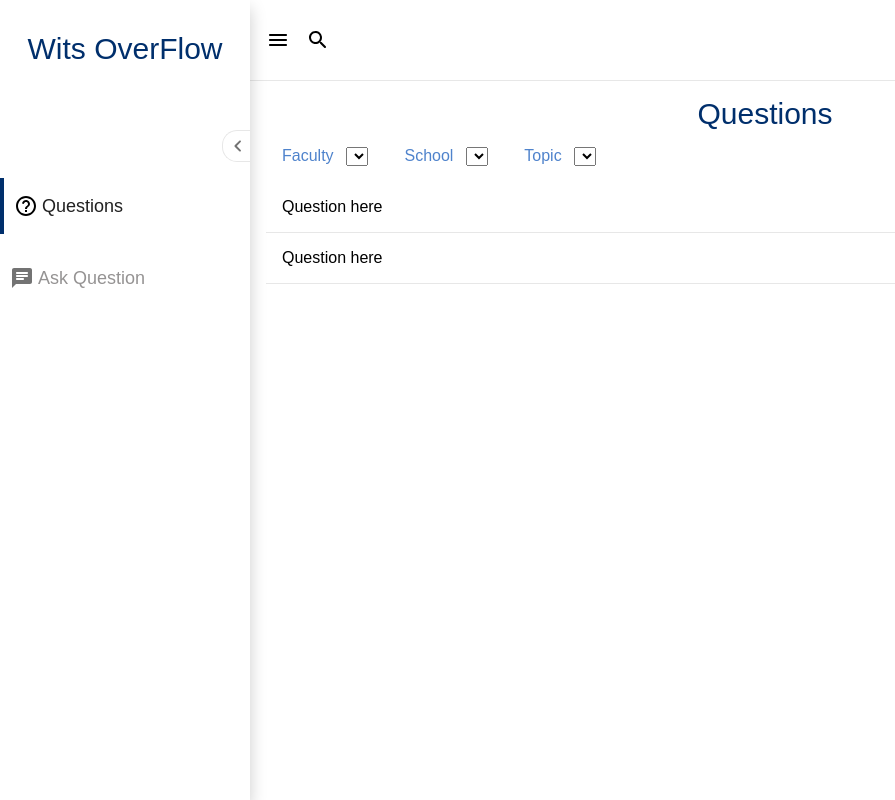
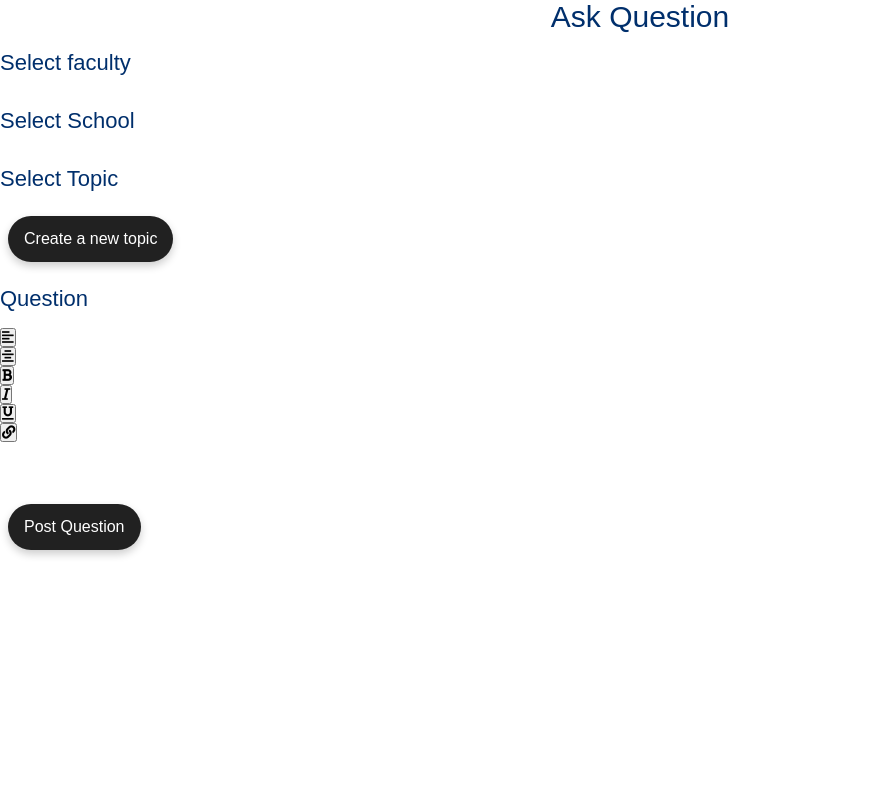
Before and after one commit to InanWits/COMS3-WITS-OVERFLOW, a website: page public/html/HomePage.html in a window 1280 px wide. Shown: the whole page, without its empty margins (0-895 px from the left). Drawn offline with nearby package versions, Linux system fonts and the light colour scheme; no server answers.

Commit message:
Added the Rich Text Box

```diff
--- a/public/html/HomePage.html
+++ b/public/html/HomePage.html
@@ -3,62 +3,166 @@
 <head>
     <meta charset="UTF-8">
     <meta name="viewport" content="initial-scale=1, width=device-width, viewport-fit=cover" />
-    <title>WitsOverFlow</title>
 
-    <!--removes margins and paddings from all dom elements(<p>, <div>, <body>, etc)-->
-    <style>
-        *{
-            margin: 0;
-            padding: 0;
-        }
+    <title>AskQuestion</title>
 
-        body{
-            display: flex;
-            flex-direction: column;
-        }
-    </style>
+    <link rel="stylesheet" href="../css/WTOTemplate.css">
+    <link rel="stylesheet" href="../css/AskQuestion.css">
+
+    <link rel="stylesheet" href="https://cdnjs.cloudflare.com/ajax/libs/font-awesome/5.15.3/css/all.min.css"/>
+    <script src="https://code.jquery.com/jquery-3.4.1.js"></script>
 
     <script src="https://code.jquery.com/jquery-3.4.1.js"></script>
     <script src="../js/utils/constants/Constants.js"></script>
     <script src="../js/api/constants/RequestConstants.js"></script>
     <script src="../js/api/REST_API.js"></script>
 
-    <link rel="stylesheet" href="../css/WTOTemplate.css">
+    <script src="../js/controllers/AskQuestionController.js"></script>
+    <script src="../js/models/FacultyModel.js"></script>
+    <script src="../js/models/SchoolModel.js"></script>
+    <script src="../js/models/TopicModel.js"></script>
+    <script src="../js/models/QuestionModel.js"></script>
+</head>
 
-    <script src="../js/controllers/HomePageController.js"></script>
+<body onload="enableEdits();">
 
-</head>
-<body>
+    <p class="title">Ask Question</p>
+
+    <div class="option-selection"> <!--Faculty selection-->
+        <p>Select faculty</p>
+        <div id="faculties-holder">
+
+            <!--<div class="extended-fab">
+                Science
+            </div>
+
+            <div class="extended-fab">
+                Health
+            </div>-->
+
+        </div>
+    </div>
+
+    <div class="option-selection">
+        <p>Select School</p>
+        <div id="schools-holder">
+            <!--<div class="extended-fab">
+                Science
+            </div>
+
+            <div class="extended-fab">
+                Health
+            </div>-->
+        </div>
+    </div>
+
+    <div class="option-selection">
+        <p>Select Topic</p>
+        <div id="topics-holder">
+            <!--<div class="extended-fab">
+                Science
+            </div>
+
+            <div class="extended-fab">
+                Health
+            </div>-->
+        </div>
+        <div id="create-topic">Create a new topic</div>
+    </div>
+
+    <div class="option-selection">
+        <p>Question</p>
+
+        <!--<label class="text-input">
+            <textarea id="in-question"></textarea>
+        </label>
+        the richtext code did not work with textarea used a div instead below
+        -->
 
 
+        <!--
+            new code for the rich text
+        -->
+        <div class="toolbar">
+            <ul class="tool-list">
+              <li class="tool">
+                <button
+                  type="button"
+                  data-command='justifyLeft'
+                  class="tool--btn">
+                  <i class=' fas fa-align-left'></i>
+                </button>
+              </li>
+              <li class="tool">
+                <button
+                  type="button"
+                  data-command='justifyCenter'
+                  class="tool--btn">
+                  <i class=' fas fa-align-center'></i>
+                </button>
+              </li>
+              <li class="tool">
+                <button
+                  type="button"
+                  data-command="bold"
+                  class="tool--btn">
+                  <i class=' fas fa-bold'></i>
+                </button>
+              </li>
+              <li class="tool">
+                <button
+                  type="button"
+                  data-command="italic"
+                  class="tool--btn">
+                  <i class=' fas fa-italic'></i>
+                </button>
+              </li>
+              <li class="tool">
+                <button
+                  type="button"
+                  data-command="underline"
+                  class="tool--btn">
+                  <i class=' fas fa-underline'></i>
+                </button>
+              </li>
+                <button
+                  type="button"
+                  data-command="createlink"
+                  class="tool--btn">
+                  <i class=' fas fa-link'></i>
+                </button>
+              </li>
+            </ul>
+          </div>
+          <br>
 
+          <div id="output" contenteditable="true"></div>
+          <br> <!-- used this div instead of the label with text area, does not work with text area
+            contenteditable means that the contents of the div are editable
+        -->
 
-    <header>
-        <img id="nav-button" src="../img/ic_menu_nav.svg" alt="">
-        <img id="search-button" src="../img/ic_search.svg" alt="">
-    </header>
+          <script> //javascript code to use rich text functionality/listener onto the div
+            let output = document.getElementById('output');
+            let buttons = document.getElementsByClassName('tool--btn');
+            for (let btn of buttons) {
+                btn.addEventListener('click', () => {
+                    let cmd = btn.dataset['command'];
+                    if(cmd === 'createlink') {
+                        let url = prompt("Enter the link here: ", "http:\/\/");
+                        document.execCommand(cmd, false, url);
+                    } else {
+                    document.execCommand(cmd, false, null);
+                }
+             })
+            }
+          </script>
+        <!--
+            new code end/ rich text
+        -->
 
-    <aside id="nav">
+        <div id="create-question">Post Question</div>
+    </div>
 
-        <a class="aside-title" href="HomePage.html">Wits OverFlow</a>
-
-        <div id="aside-back">
-            <img class="icon" src="../img/ic_chevron_left_black.svg" alt="">
-        </div>
-
-        <div class="aside-item" data-target-url="html/Questions.html">
-            <img class="icon" src="../img/ic_questions.svg" alt=""> <p>Questions</p>
-        </div>
-
-        <div class="aside-item" data-target-url="html/AskQuestion.html">
-            <img class="icon" src="../img/ic_ask_questions.svg" alt=""> <p>Ask Question</p>
-        </div>
-
-    </aside>
-
-    <section style="flex: 1;" >
-        <iframe id="content-holder"></iframe>
-    </section>
 
 </body>
 </html>
```
